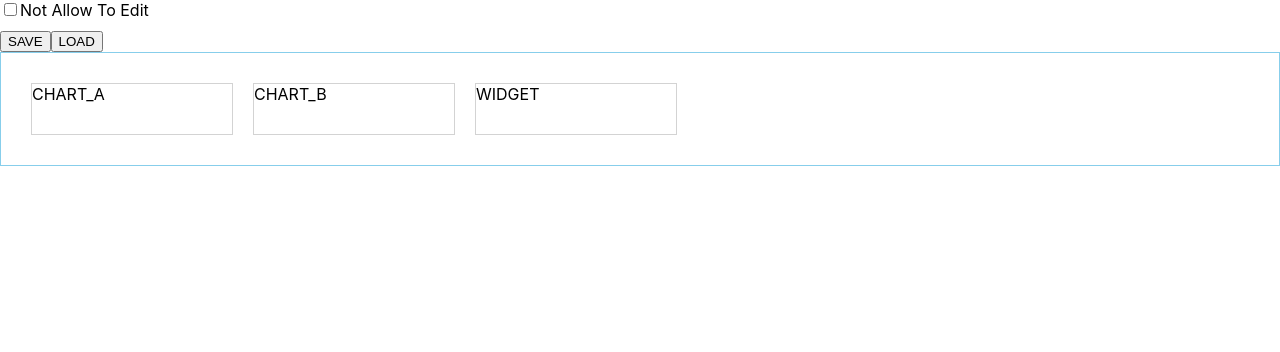
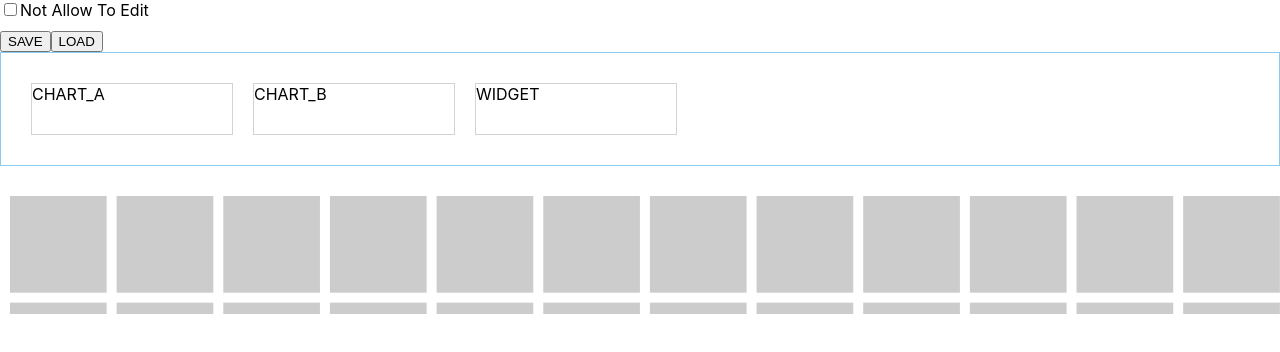
Before and after one commit to amirhossein92/layout-generator, a React (Create React App) app: page / in a window 1280 px wide. Shown: the top 352 px of the page. Built offline with nearby package versions, Linux system fonts and the light colour scheme.

Commit message:
feat: working on background

```diff
--- a/src/components/LayoutGrid.css
+++ b/src/components/LayoutGrid.css
@@ -8,6 +8,36 @@
   flex-wrap: wrap;
 }
 .layout-grid__layouts-wrapper {
+  background-color: #ccc;
+  background-position: 0 10px;
+  background-image: linear-gradient(
+      90deg,
+      rgba(255, 255, 255, 1) 0,
+      rgba(255, 255, 255, 1) 10px,
+      rgba(232, 232, 232, 0) 10px,
+      rgba(232, 232, 232, 0) 170px
+    ),
+    linear-gradient(
+      0deg,
+      rgba(255, 255, 255, 1) 0,
+      rgba(255, 255, 255, 1) 10px,
+      rgba(232, 232, 232, 0) 10px,
+      rgba(232, 232, 232, 0) 170px
+    );
+  background-image: linear-gradient(
+      90deg,
+      rgba(var(--palette-neutral-0, 255, 255, 255), 1) 0,
+      rgba(var(--palette-neutral-0, 255, 255, 255), 1) 10px,
+      rgba(232, 232, 232, 0) 10px,
+      rgba(232, 232, 232, 0) 170px
+    ),
+    linear-gradient(
+      0deg,
+      rgba(var(--palette-neutral-0, 255, 255, 255), 1) 0,
+      rgba(var(--palette-neutral-0, 255, 255, 255), 1) 10px,
+      rgba(232, 232, 232, 0) 10px,
+      rgba(232, 232, 232, 0) 170px
+    );
 }
 .react-grid-layout {
   min-height: 8rem;
--- a/src/components/LayoutGrid.js
+++ b/src/components/LayoutGrid.js
@@ -111,6 +111,10 @@ const LayoutGrid = ({ widgetItems }) => {
     setLayouts(newLayouts);
   };
 
+  const getWrapperStyle = () => ({
+    backgroundSize: `${pageWidth / 12}px ${pageWidth / 12}px`,
+  });
+
   return (
     <div className="layout-grid">
       <div style={{ marginBottom: 10 }}>
@@ -130,6 +134,7 @@ const LayoutGrid = ({ widgetItems }) => {
       </div>
       <ResponsiveReactGridLayout
         className="layout-grid__layouts-wrapper"
+        style={getWrapperStyle()}
         rowHeight={pageWidth / 12}
         layouts={layouts}
         isDroppable={true}
```
Also changed, not shown: src/components/Grey_Square.svg (deleted).
